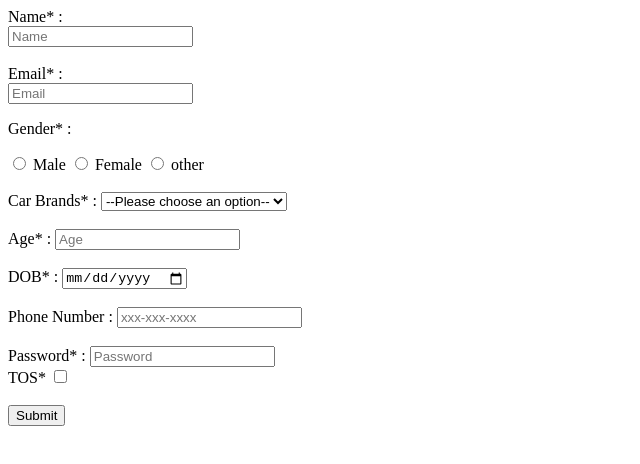
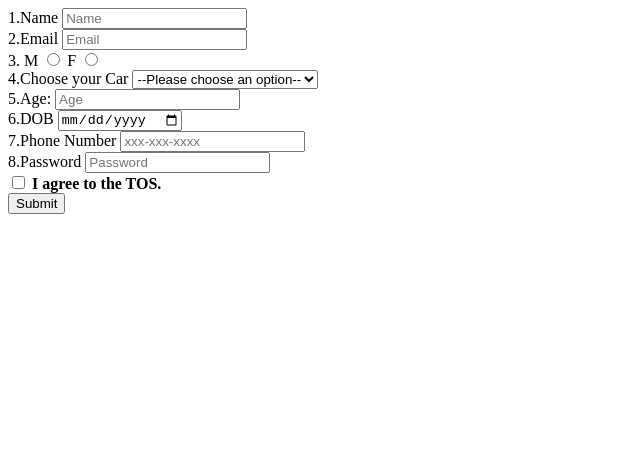
Before and after one commit to acciojob/signup-form-car-Ashugore48, a website: page main.html in a window 1280 px wide. Shown: the whole page, without its empty margins (0-640 px from the left). Drawn offline with Linux system fonts and the light colour scheme.

Commit message:
created a submission

```diff
--- a/main.html
+++ b/main.html
@@ -5,68 +5,58 @@
 <head>
 	<link rel="stylesheet" href="styles.css">
 </head>
-
 <body>
-	<!-- the entire body must be written by student -->
-    <script type="text/javascript" src="./script.js"></script>
-	<form method="post">
-		<div>
-			<label for="name">Name* : </label><br>
-			<input type="text" id="name" class="name" placeholder="Name" required><br><br>
-			<label for="email">Email* : </label><br>
-			<input type="email" id="email" class="email" placeholder="Email" required><br>
-
+	<form id="my-form" method="post">
+				<div>
+			<label for="name">1.Name</label>
+			<input type="text" id="name" placeholder="Name" required>
 		</div>
 		<div>
-		<p>Gender* :</p>
-		<input type="radio" name="gender" id="male" value="Male" required>
-		<label for="male">Male</label>
-		<input type="radio" name="gender" id="female" required>
-		<label for="female">Female</label>
-		<input type="radio" name="gender" id="other" required>
-		<label for="other">other</label>
+			<label for="email">2.Email</label>
+			<input type="email" id="email" placeholder="Email" required>
 		</div>
 		<div>
-			<br>
-			<label for="cars"> Car Brands* : </label>
-			<select name="car" id="cars" required>
-				<option value="">--Please choose an option--</option>
-				<option value="BMW"> BMW </option>
-				<option value="Audi"> Audi </option>
-				<option value="Mercedez"> Mercedez </option>
-			</select>
+				<!-- 3. -->
+			 <label for="gender_m">3. M</label>
+			  <input type="radio" id="gender_m" name="gender" required>
+			  <label for="gender">F</label>
+			  <input type="radio" id="gender_f" name="gender" required>
 		</div>
 		<div>
-			<br>
-			<label for="age"> Age* :</label>
-			<input type="number" name="age" size="10" placeholder="Age">
+			<label for="cars">4.Choose your Car</label>
+			  <select name="cars" id="cars" required>
+				  <option value="" disabled selected>--Please choose an option--</option>
+				  <option>BMW</option>
+				  <option>Audi</option>
+				  <option>Mercedez</option>
+			  </select>
 		</div>
 		<div>
-			<br>
-			<label for="dob"> DOB* :</label>
-			<input type="date" name="dob">
-
+			 <label for="age">5.Age:</label>
+			 <input type="number" id="age" min="0" placeholder="Age" required >
 		</div>
 		<div>
-			<br>
-			<label for="PH"> Phone Number :</label>
-			<input type="number" name="PH" placeholder="xxx-xxx-xxxx">
+			<label for="dob">6.DOB</label>
+			<input type="date" id="dob" required>
 		</div>
 		<div>
-			<br>
-			<label for="password"> Password* :</label>
-			<input type="password" name="password" placeholder="Password" required>
+			 <label for="tel">7.Phone Number</label>
+			 <input type="tel" name="tel" id="tel" placeholder="xxx-xxx-xxxx">
 		</div>
 		<div>
-			<label for="tos"> TOS* </label>
-			<input type="checkbox" id="tos" value="true" required>
+			 <label for="password">8.Password</label>
+			 <input type="password" id="password" placeholder="Password" required>
 		</div>
 		<div>
-			<br>
+			<label for="tos"></label>
+			<input type="checkbox" name="tos"id="tos"> <b>I agree to the TOS.</b>
+		<div>
 			<button type="submit">Submit</button>
 		</div>
-
 	</form>
+	<!-- the entire body must be written by student -->
+    <script type="text/javascript" src="./script.js">
+</script>
 
 </body>
 
```
